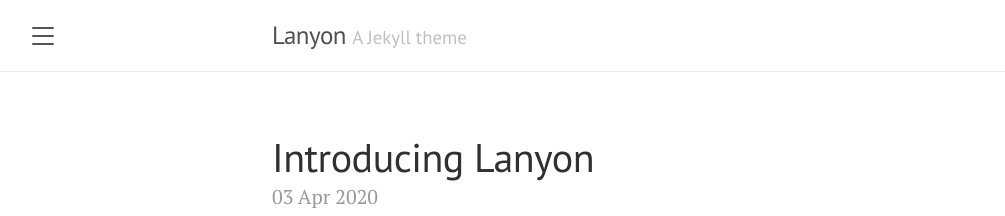
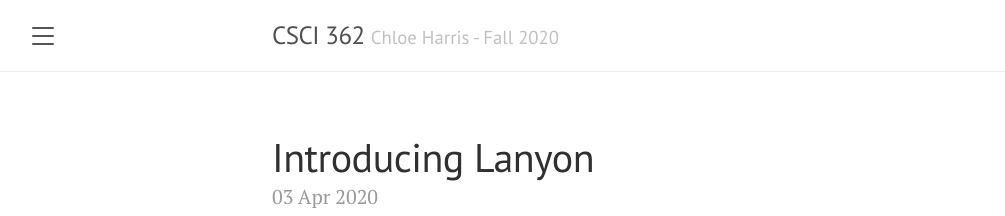
Before and after one commit to chh-2/chh-2.github.io, a Jekyll site: the page built from index.html, in a window 1280 px wide and 900 px high. Shown: the top 216 px of the window, without its empty margins (8-1013 px from the left). Built offline with Jekyll 4.4.1, drawn with Linux system fonts in a browser that asks for light colours; the list of posts is cut into pages by our own code.

Commit message:
Update _config.yml

```diff
--- a/_config.yml
+++ b/_config.yml
@@ -1,17 +1,17 @@
 # Setup
-title:               Lanyon
-tagline:             'A Jekyll theme'
+title:               CSCI 362
+tagline:             'Chloe Harris - Fall 2020'
 description:         'A reserved <a href="https://jekyllrb.com" target="_blank">Jekyll</a> theme that places the utmost gravity on content with a hidden drawer. Made by <a href="https://twitter.com/mdo" target="_blank">@mdo</a>.'
-url:                 http://lanyon.getpoole.com
-baseurl:             ''
+url:                 http://chh-2.github.io
+baseurl:             '/'
 paginate:            5
 permalink:           pretty
 
 # About/contact
 author:
-  name:              Mark Otto
-  url:               https://twitter.com/mdo
-  email:             markdotto@gmail.com
+  name:              Chloe Harris
+  url:               https://chh-2.github.io
+  email:             harriscn@g.cofc.edu
 
 # Gems
 plugins:
@@ -19,4 +19,3 @@ plugins:
 
 # Custom vars
 version:             1.1.0
-google_analytics_id: #UA-XXXX-Y
```
